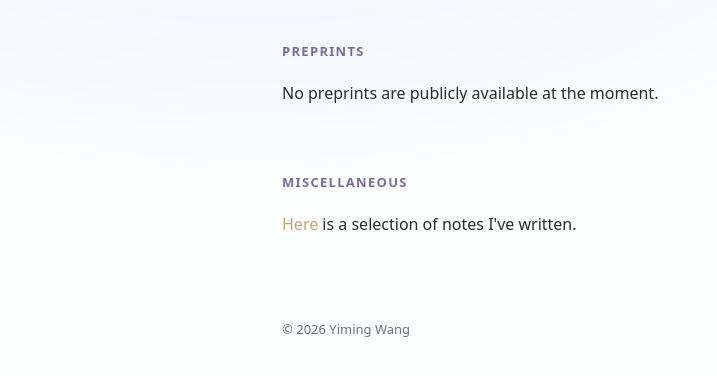
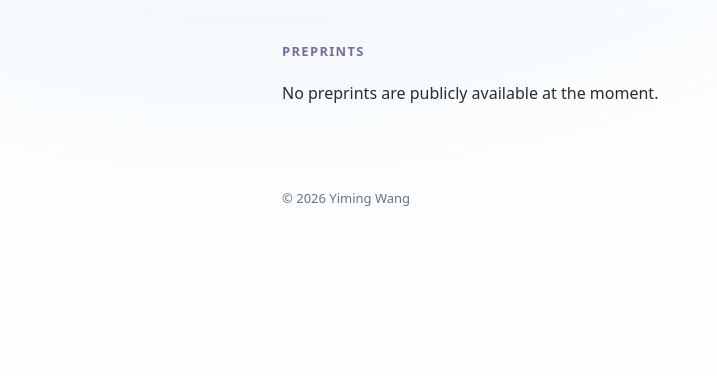
Before and after one commit to zoscythe/zoscythe.github.io, a plain HTML site: page research.html in a window 1280 px wide. Shown: the part 266-642 px from the top of the page, without its empty margins (0-717 px from the left). Drawn offline with Linux system fonts and the light colour scheme.

Commit message:
Update research.html
Removed the 'Miscellaneous' section and its content from the research page.

```diff
--- a/research.html
+++ b/research.html
@@ -31,13 +31,6 @@
       </p>
     </section>
 
-    <section class="section">
-      <h2>Miscellaneous</h2>
-      <p>
-        <a href="https://github.com/zoscythe/miscellaneous-notes" style="color: var(--gold); text-decoration: none; border-bottom: none;">Here</a> is a selection of notes I've written.
-      </p>
-    </section>
-
     <footer class="footer">
       © 2026 Yiming Wang
     </footer>
```
